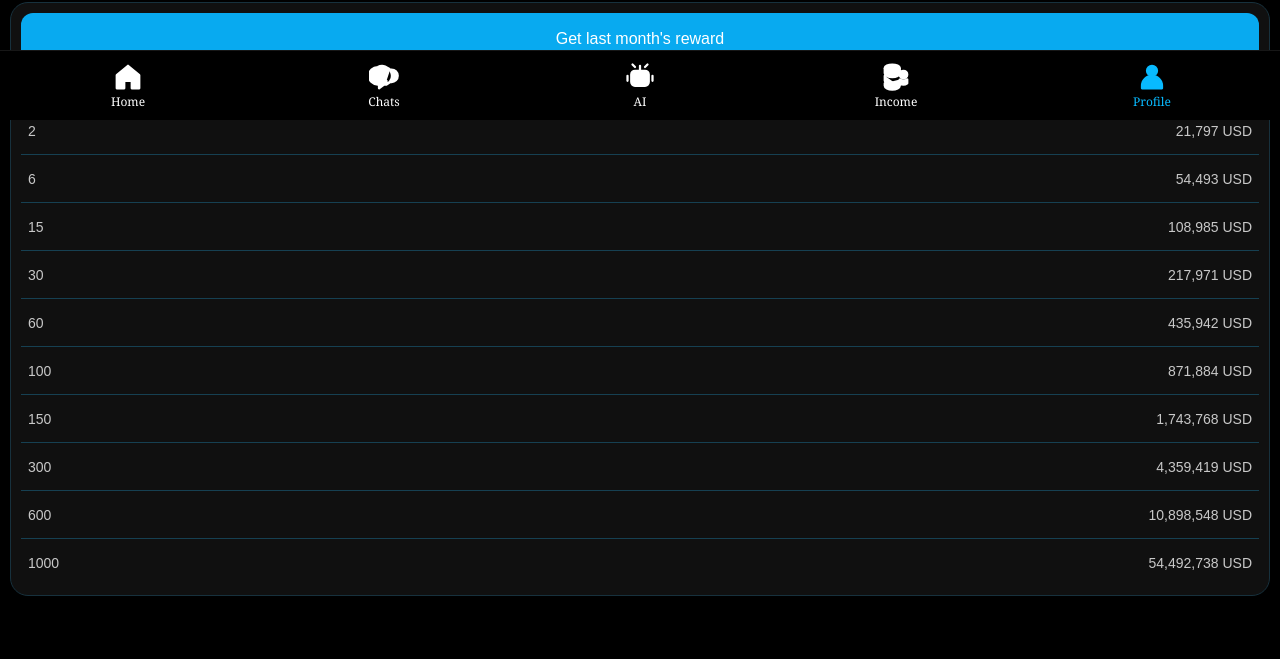
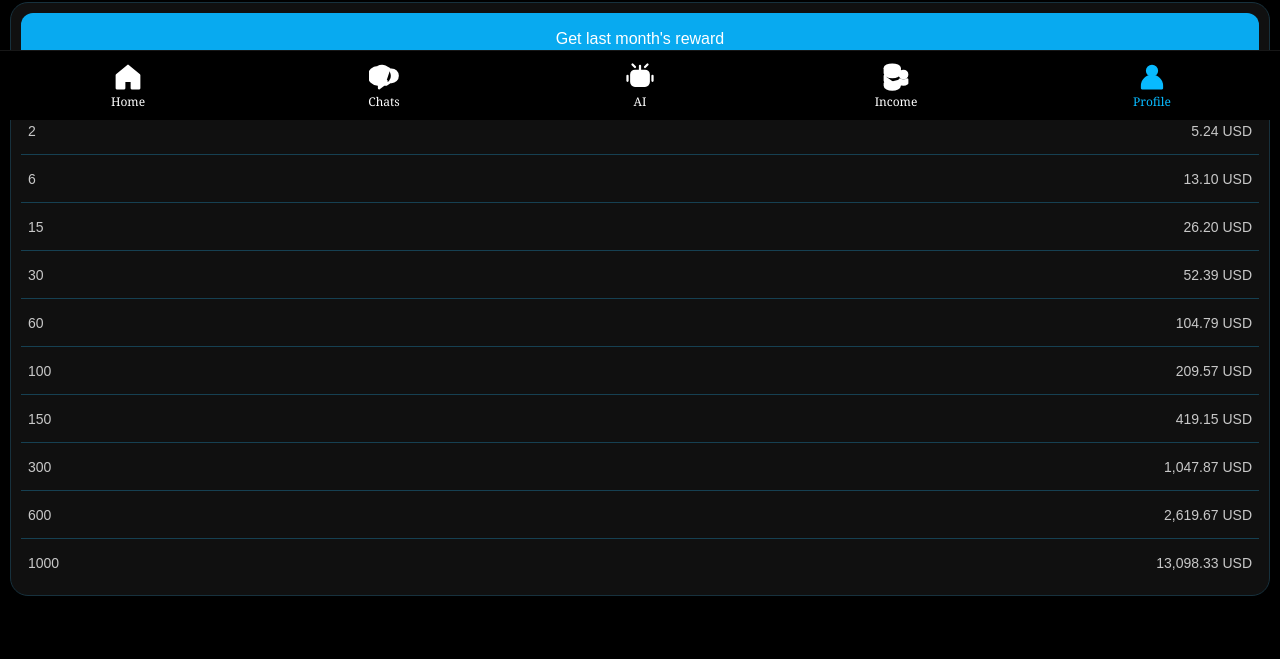
Before and after one commit to forextry298-del/space-x-platform, a Flask app: page /profile in a window 1280 px wide. Shown: the part 680-1339 px from the top of the page. Run offline with Flask 3, Linux system fonts and the light colour scheme; the visitor is signed in with stand-in values (Sample User, id 1); data comes from the database, SQL or seed files in the repository; data that the repository does not hold is empty.

Commit message:
Convert profile reward table values to USD

```diff
--- a/templates/profile.html
+++ b/templates/profile.html
@@ -71,16 +71,16 @@
         <strong>Invite</strong><strong>Reward</strong>
       </div>
       {% for count, reward in [
-        (2, '21,797'),
-        (6, '54,493'),
-        (15, '108,985'),
-        (30, '217,971'),
-        (60, '435,942'),
-        (100, '871,884'),
-        (150, '1,743,768'),
-        (300, '4,359,419'),
-        (600, '10,898,548'),
-        (1000, '54,492,738')
+        (2, '5.24'),
+        (6, '13.10'),
+        (15, '26.20'),
+        (30, '52.39'),
+        (60, '104.79'),
+        (100, '209.57'),
+        (150, '419.15'),
+        (300, '1,047.87'),
+        (600, '2,619.67'),
+        (1000, '13,098.33')
       ] %}
       <div class="sx-reward-row">
         <span>{{ count }}</span><span>{{ reward }} USD</span>
```
